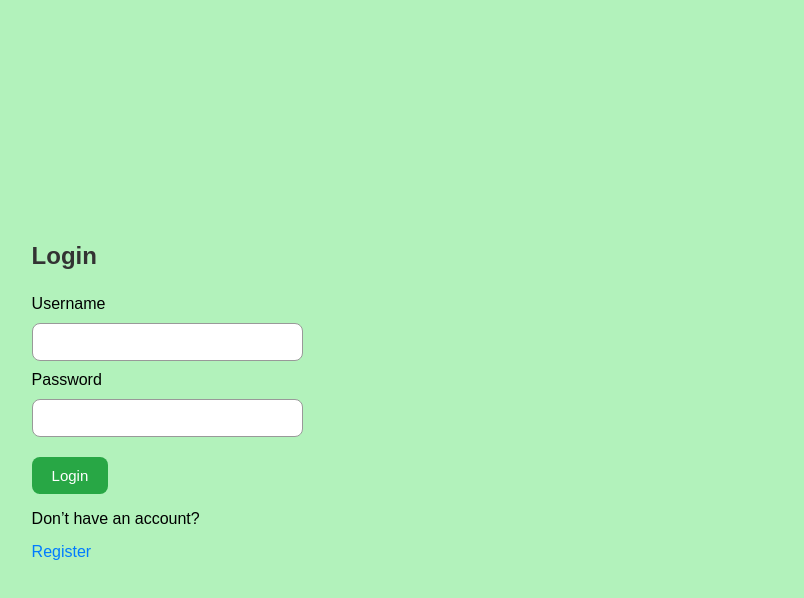
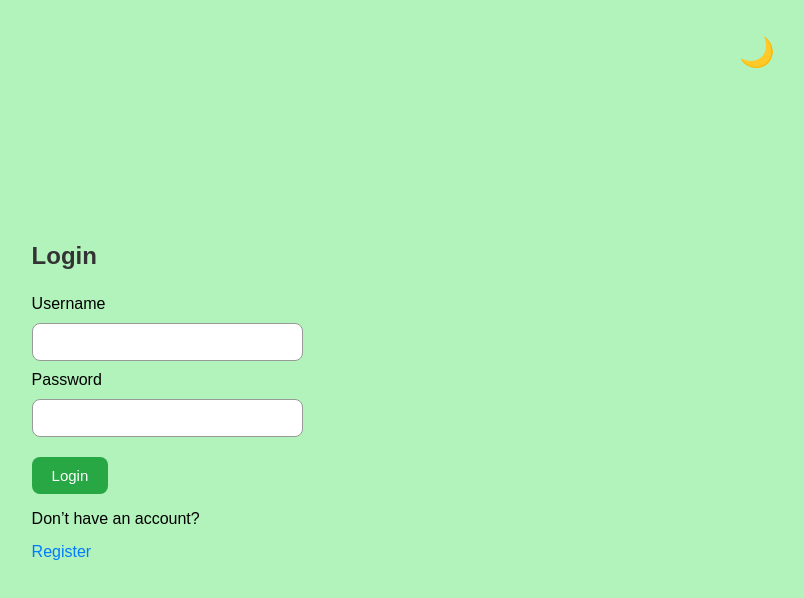
Before and after one commit to VarunV-CS/Login-Auth-App, a React (Vite) app: page / in a window 1280 px wide. Shown: the top 598 px of the page, without its empty margins (470-1274 px from the left). Built offline with nearby package versions, Linux system fonts and the light colour scheme.

Commit message:
Fix Global Theme toggle

```diff
--- a/src/App.jsx
+++ b/src/App.jsx
@@ -2,6 +2,7 @@ import React, { Suspense, lazy } from "react";
 import { BrowserRouter as Router, Routes, Route } from "react-router-dom";
 import { AuthProvider } from "./context/AuthContext";
 import { ThemeProvider } from "./context/ThemeContext";
+import ThemeToggle from "./components/ThemeToggle";
 import PrivateRoute from "./routes/PrivateRoute";
 import "./styles/style.css";
 
@@ -16,6 +17,7 @@ const App = () => {
     <ThemeProvider>
       <AuthProvider>
         <Router>
+          <ThemeToggle/>
             <Suspense fallback={<div className="loading">Loading...</div>}>
               <Routes>
                 <Route path="/login" element={<Login />} />
--- a/src/components/ThemeToggle.jsx
+++ b/src/components/ThemeToggle.jsx
@@ -1,7 +1,7 @@
 import React, { useContext } from "react";
 import { ThemeContext } from "../context/ThemeContext";
 
-const ThemeToggle = () => {
+const ThemeToggle = React.memo(() => {
   const { theme, toggleTheme } = useContext(ThemeContext);
 
   return (
@@ -13,6 +13,6 @@ const ThemeToggle = () => {
       {theme === "light" ? "🌙" : "🌞"}
     </button>
   );
-};
+});
 
 export default ThemeToggle;
--- a/src/context/ThemeContext.jsx
+++ b/src/context/ThemeContext.jsx
@@ -1,9 +1,7 @@
 import React, { createContext, useState, useEffect, useContext } from "react";
 
-// Create the context
 export const ThemeContext = createContext();
 
-// Create a provider component
 export const ThemeProvider = ({ children }) => {
   const [theme, setTheme] = useState(() => localStorage.getItem("theme") || "light");
 
--- a/src/styles/style.css
+++ b/src/styles/style.css
@@ -214,3 +214,7 @@ body.dark .profile-btn:hover {
   margin-top: 100px;
   color: #333;
 }
+
+.form-container, .welcome-container {
+  color: inherit;
+}
```
Lines whose indentation alone changed are shown as unchanged.
